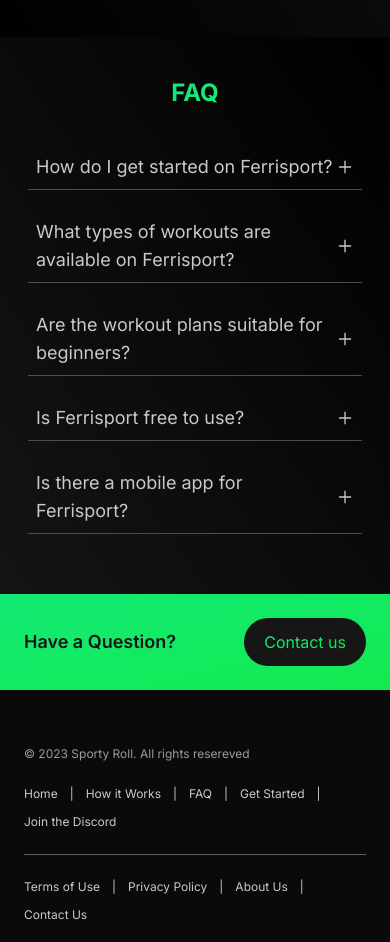
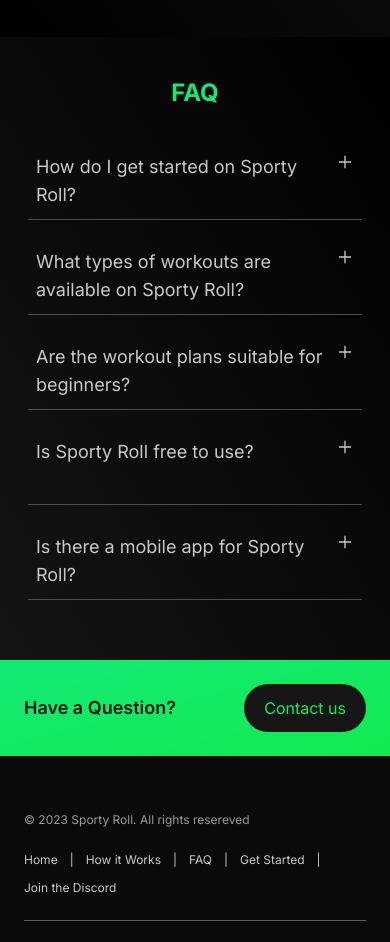
Before and after one commit to webiloy/SportyRoll, a React (Vite) app in the folder frondend/: page / in a window 390 px wide. Shown: the part 2840-3782 px from the top of the page. Built offline with nearby package versions, Linux system fonts and the light colour scheme.

Commit message:
FAQ Click Responsive

```diff
--- a/frondend/src/pages/home/components/Faq.jsx
+++ b/frondend/src/pages/home/components/Faq.jsx
@@ -1,5 +1,35 @@
 import { AiOutlinePlus } from "react-icons/ai";
+import { AnimatePresence, motion } from "framer-motion";
+import { useState } from "react";
 export function Faq() {
+  const Information = [
+    {
+      question: "How do I get started on Sporty Roll?",
+      answer:
+        "Sign up, explore workouts, share, track progress, engage with community, check FAQs, stay consistent, and review privacy settings to get started on Sporty Roll, your fitness journey companion.",
+    },
+    {
+      question: "What types of workouts are available on Sporty Roll?",
+      answer:
+        "You'll find various workout types on Sporty Roll, including strength training, cardio, yoga, HIIT, and more. These options cater to diverse fitness preferences and goals, ensuring a comprehensive selection for all users.",
+    },
+    {
+      question: "Are the workout plans suitable for beginners?",
+      answer:
+        "Certainly, Sporty Roll provides a range of workout plans specifically designed to accommodate beginners. These plans feature exercises and routines that are easy to follow, gradually increasing in intensity as users progress.",
+    },
+    {
+      question: "Is Sporty Roll free to use?",
+      answer:
+        "Sporty Roll is completely free to use. We believe that access to fitness and a supportive community should be available to everyone. You can sign up, explore workouts, connect with others, and track your fitness progress without any cost. ",
+    },
+    {
+      question: "Is there a mobile app for Sporty Roll?",
+      answer:
+        "At this time, Sporty Roll is still in development and does not have a dedicated mobile app. However, you can conveniently access and use Sporty Roll on your mobile device by visiting our website. We've designed the site to be mobile-friendly, allowing you to enjoy all the features and benefits of the platform while on the go. Stay tuned for updates on the release of our mobile app as we continue to enhance the user experience.",
+    },
+  ];
+  const [isOpen, setIsOpen] = useState(-1);
   return (
     <div className="flex flex-col bg-gradient-to-bl from-black to-[#141414] min-h-[450px] py-10 px-2 md:px-10 lg:px-28 max-w-[2000px] m-auto">
       <h1 className="text-2xl md:text-3xl font-bold text-secondary text-center mb-4 lg:hidden">
@@ -8,27 +38,38 @@ export function Faq() {
       <h1 className="hidden lg:block text-secondary font-bold mb-4 text-4xl">
         Frequently Asked Questions
       </h1>
-      <ul className="text-secondary-text child:m-5 child:lg:mx-0 child:border-b child:border-[#4d4d4d] child:p-2  child:flex child:justify-between child:items-center child:lg:border-none lg:child:bg-[#1f1f1f] lg:text-white child:lg:px-10 child:lg:py-5 child:lg:my-2 child:text-lg child:lg:rounded-sm lg:font-medium">
-        <li>
-          How do I get started on Ferrisport?
-          <AiOutlinePlus className="text-lg lg:text-xl flex-shrink-0"></AiOutlinePlus>
-        </li>
-        <li>
-          What types of workouts are available on Ferrisport?
-          <AiOutlinePlus className="text-lg flex-shrink-0 lg:text-xl"></AiOutlinePlus>
-        </li>
-        <li>
-          Are the workout plans suitable for beginners?
-          <AiOutlinePlus className="text-lg flex-shrink-0 lg:text-xl"></AiOutlinePlus>
-        </li>
-        <li>
-          Is Ferrisport free to use?
-          <AiOutlinePlus className="text-lg flex-shrink-0 lg:text-xl"></AiOutlinePlus>
-        </li>
-        <li>
-          Is there a mobile app for Ferrisport?
-          <AiOutlinePlus className="text-lg flex-shrink-0 lg:text-xl"></AiOutlinePlus>
-        </li>
+      <ul className="text-secondary-text child:m-5 child:lg:mx-0 child:border-b child:border-[#4d4d4d] child:p-2  child:flex  child:lg:border-none lg:child:bg-[#1f1f1f] lg:text-white child:lg:px-10 child:lg:py-5 child:lg:my-2 child:text-lg child:lg:rounded-sm lg:font-medium">
+        <AnimatePresence mode="wait" initial={false}>
+          {Information.map((info, index) => {
+            const answerIsOpen = index === isOpen;
+            return (
+              <motion.li
+                key={index}
+                className="hover:bg-opacity-70 duration-300 ease-in-out cursor-pointer flex flex-col gap-2 overflow-hidden"
+                animate={{ height: answerIsOpen ? "200px" : "75px" }}
+                exit={{ height: "auto" }}
+                transition={{ duration: 0.1 }}
+                onClick={() => setIsOpen(index)}
+              >
+                <div className={`w-full flex justify-between `}>
+                  {info.question}
+                  <AiOutlinePlus className="text-lg lg:text-xl flex-shrink-0"></AiOutlinePlus>
+                </div>
+                {answerIsOpen && (
+                  <motion.div
+                    initial={{ opacity: 0 }}
+                    animate={{ opacity: 1 }}
+                    exit={{ opacity: 0 }}
+                    transition={{ duration: 0.5 }}
+                    className="text-gray-500"
+                  >
+                    {info.answer}
+                  </motion.div>
+                )}
+              </motion.li>
+            );
+          })}
+        </AnimatePresence>
       </ul>
     </div>
   );
```
